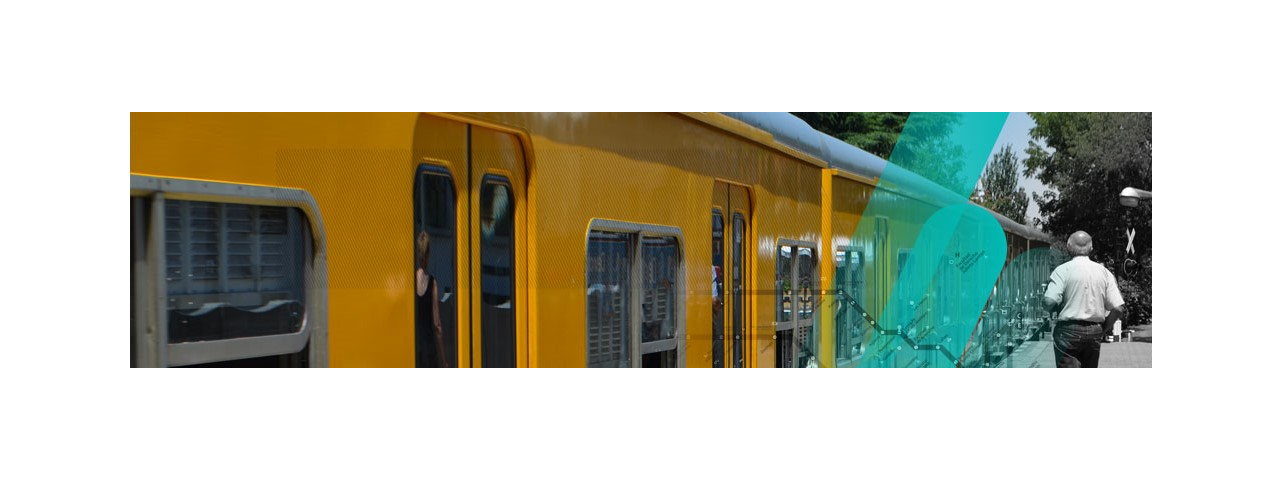
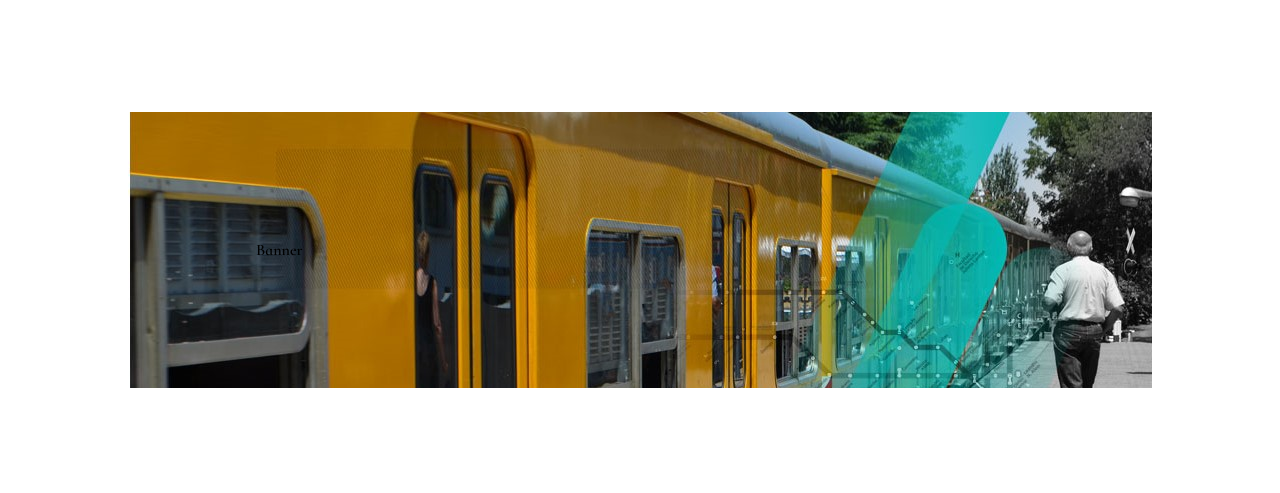
Before and after one commit to Melnato90/repositorioentrega, a plain HTML site: page index.html in a window 1280 px wide. Shown: the part 275-768 px from the top of the page. Drawn offline with Linux system fonts and the light colour scheme.

Commit message:
prueba banner 569

```diff
--- a/Css/style.css
+++ b/Css/style.css
@@ -40,7 +40,7 @@ body {
   margin: 2%;
 }
 
-.banner {
+section {
   padding: 10%;
   margin: 10%;
   background-image: url(../imagenes/banner.jpg);
--- a/index.html
+++ b/index.html
@@ -60,7 +60,7 @@
     </header>
     <main>
       <h1 class="position__title">Bienvenidos</h1>
-      <section class="banner"></section>
+      <section>Banner</section>
 
       <p class="apa_parrafo">
         Lorem, ipsum dolor sit amet consectetur adipisicing elit. Magni,
```
